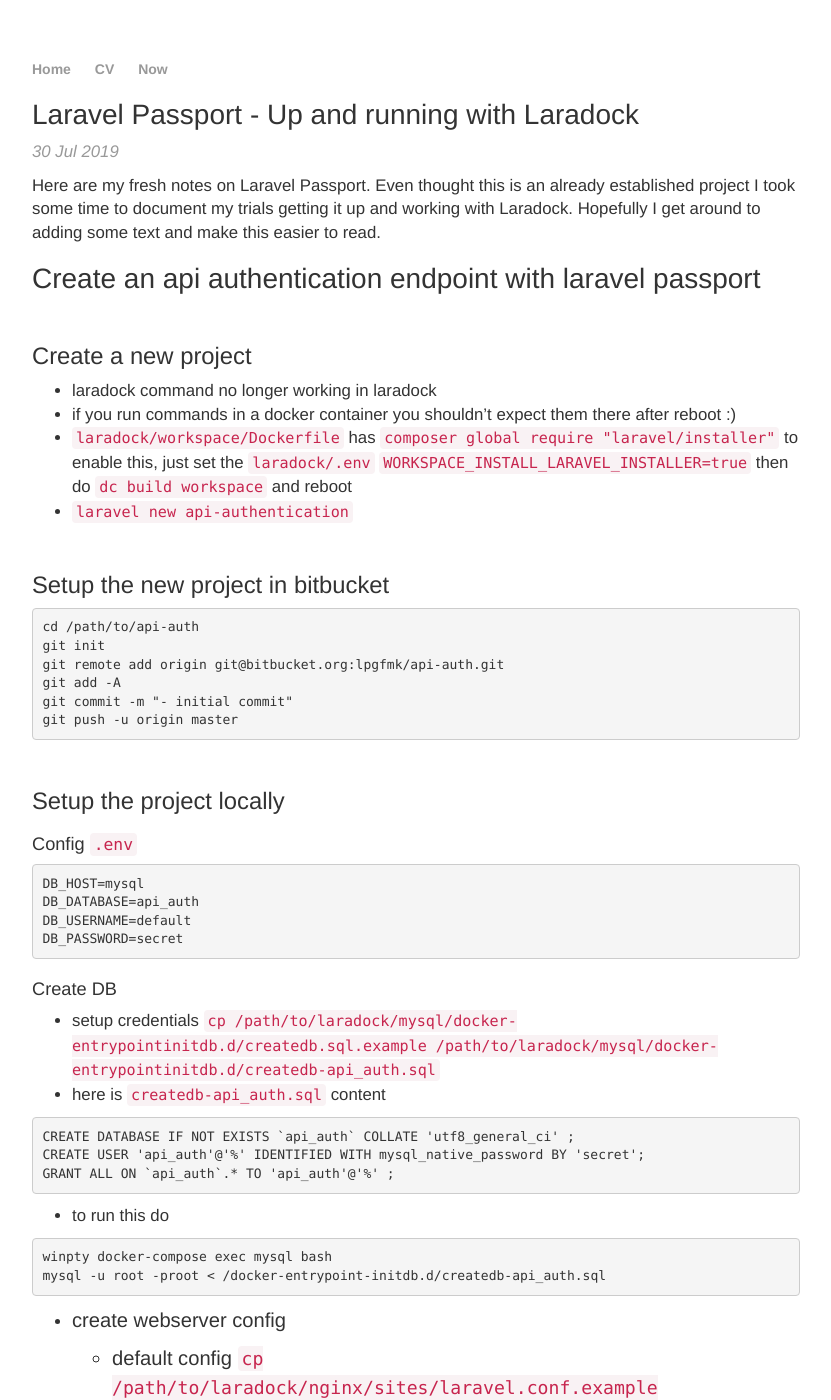
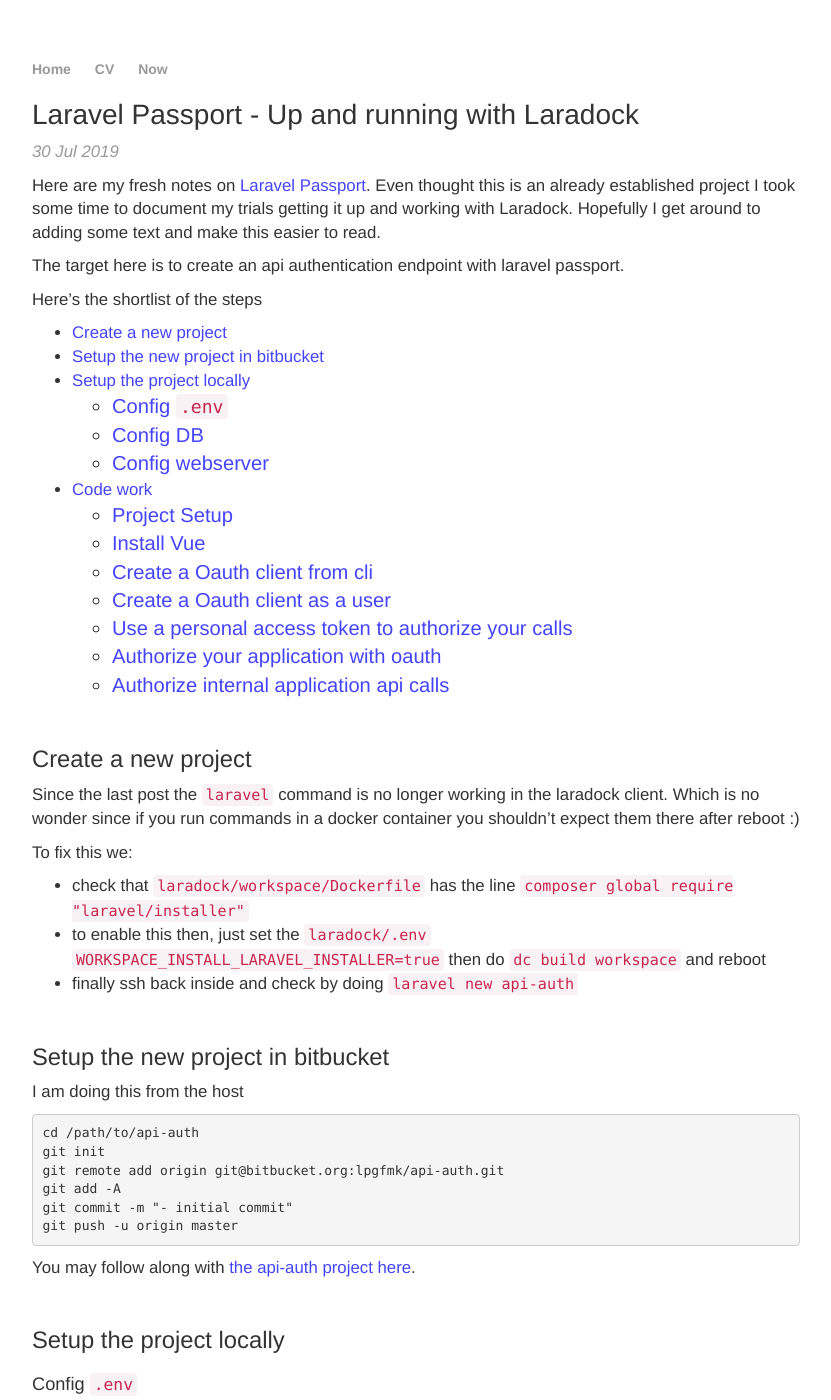
Before and after one commit to anrei0000/anrei0000.github.io, a Jekyll site: the page built from _posts/2019-07-30-api_auth.md, in a window 1280 px wide and 1400 px high. Shown: the whole window, without its empty margins (224-1055 px from the left). Built offline with Jekyll 4.4.1, drawn with Linux system fonts in a browser that asks for light colours; nearby versions of some CDN libraries; a style sheet for code colours, icons or effects is not loaded; some of the changed text lies outside the part shown.

Commit message:
- more words

````diff
--- a/_posts/2019-07-30-api_auth.md
+++ b/_posts/2019-07-30-api_auth.md
@@ -4,18 +4,40 @@
 date: 2019-07-30
 ---
 
-Here are my fresh notes on Laravel Passport. Even thought this is an already established project I took some time to document my trials getting it up and working with Laradock. Hopefully I get around to adding some text and make this easier to read.
+Here are my fresh notes on [Laravel Passport](https://laravel.com/docs/5.8/api-authentication). Even thought this is an already established project I took some time to document my trials getting it up and working with Laradock. Hopefully I get around to adding some text and make this easier to read.
 
-# Create an api authentication endpoint with laravel passport
+The target here is to create an api authentication endpoint with laravel passport.
+
+Here's the shortlist of the steps
+
+* [Create a new project](#create-a-new-project)
+* [Setup the new project in bitbucket ](#setup-the-new-project-in-bitbucket)
+* [Setup the project locally](#setup-the-project-locally)
+    * [Config `.env`](#config-env)
+    * [Config DB](#config-db)
+    * [Config webserver](#config-webserver)
+* [Code work](#code-work)
+    * [Project Setup](#project-setup)
+    * [Install Vue](#install-vue)
+    * [Create a Oauth client from cli](#create-a-oauth-client-from-cli)
+    * [Create a Oauth client as a user](#create-a-oauth-client-as-user)
+    * [Use a personal access token to authorize your calls](#use-a-personal-access-token-to-authorize-your-calls)
+    * [Authorize your application with oauth](#authorize-your-application-with-oauth)
+    * [Authorize internal application api calls](#authorize-internal-application-api-calls)
+
 
 ## Create a new project
-* laradock command no longer working in laradock
-* if you run commands in a docker container you shouldn't expect them there after reboot :)
-* `laradock/workspace/Dockerfile` has `composer global require "laravel/installer"` to enable this, just set the `laradock/.env` `WORKSPACE_INSTALL_LARAVEL_INSTALLER=true` then do `dc build workspace` and reboot
-* `laravel new api-authentication`
+Since the last post the `laravel` command is no longer working in the laradock client.
+Which is no wonder since if you run commands in a docker container you shouldn't expect them there after reboot :)
+
+To fix this we:
+* check that `laradock/workspace/Dockerfile` has the line `composer global require "laravel/installer"`
+* to enable this then, just set the `laradock/.env` `WORKSPACE_INSTALL_LARAVEL_INSTALLER=true` then do `dc build workspace` and reboot
+* finally ssh back inside and check by doing `laravel new api-auth`
 
 ## Setup the new project in bitbucket
 
+I am doing this from the host
 ```git
 cd /path/to/api-auth
 git init
@@ -24,6 +46,9 @@
 git commit -m "- initial commit"
 git push -u origin master
 ```
+
+You may follow along with [the api-auth project here](https://bitbucket.org/lpgfmk/api-auth/).
+
 ## Setup the project locally
 ### Config `.env`
 
@@ -34,43 +59,57 @@
 DB_PASSWORD=secret
 ```
 
-### Create DB
-* setup credentials `cp /path/to/laradock/mysql/docker-entrypointinitdb.d/createdb.sql.example /path/to/laradock/mysql/docker-entrypointinitdb.d/createdb-api_auth.sql`
-* here is `createdb-api_auth.sql` content
+### Config DB
+* Setup credentials
 
+Start from the default sql config by doing
+
+`cp
+laradock/mysql/docker-entrypointinitdb.d/createdb.sql.example
+laradock/mysql/docker-entrypointinitdb.d/createdb-api_auth.sql`
+
+*  Update `createdb-api_auth.sql` content with
 ```mysql
 CREATE DATABASE IF NOT EXISTS `api_auth` COLLATE 'utf8_general_ci' ;
 CREATE USER 'api_auth'@'%' IDENTIFIED WITH mysql_native_password BY 'secret';
 GRANT ALL ON `api_auth`.* TO 'api_auth'@'%' ;
 ```
-
-* to run this do
-
+* To run these changes do
 ```bash
 winpty docker-compose exec mysql bash
 mysql -u root -proot < /docker-entrypoint-initdb.d/createdb-api_auth.sql
 ```
 
-* create webserver config
+### Config webserver
+* Start from the default config by doing
+```bash
+cp laradock/nginx/sites/laravel.conf.example laradock/nginx/sites/api_auth.conf
+```
 
-    * default config `cp /path/to/laradock/nginx/sites/laravel.conf.example /path/to/laradock/nginx/sites/api_auth.conf`
-    * replace `laravel` with `api-auth`
-    * reboot nginx: `dc build nginx && dc down && fmk-lara-up`
-    * create local windows config: add `127.0.0.1 api-auth.local` to windows hosts file
+* Replace `laravel` with `api-auth` in the file
 
-* test by opening `http://api-auth.local` in browser
+* Reboot nginx: `dc build nginx && dc down && fmk-lara-up`
+
+* Create local DNS
+
+In your host's windows config add `127.0.0.1 api-auth.local`
+
+* Test by opening `http://api-auth.local` in browser
 
 ## Code work
-### Setup
+Scaffolding done, getting ready to install the project proper.
+
+
+### Project setup
 * ignore .idea and IntelliJ setup
 * setup initial db structure by doing `php artisan migrate`
-* follow tutorial @ https://laravel.com/docs/5.8/api-authentication
 * `composer require laravel/passport`
 * `php artisan migrate`
-* add the api trait to the `User.php`
+* add the api trait to the `User.php` model
 * add routes
-* user passport driver
-### Install vue part
+* update the `config/auth.php` file with the passport driver
+
+### Install vue
 * run vendor publish
 * run npm build
     * errors
@@ -83,11 +122,12 @@
     * npm install: ok
     * npm run dev: ok
 * `npm install axios`
+
 ## Create a Oauth client from cli
 `php artisan passport:client`
+
 ## Create a Oauth client as user
-* scaffold auth
-        `php artisan make:auth`
+* scaffold auth `php artisan make:auth`
 * make the view `api-auth.blade.php` and add a route for it (`api-auth`)
 
 ```blade
@@ -105,19 +145,22 @@
 
 * register a new user in the app
 * go to `/api-auth` and `Create new client`
-    * client id 5
-    * client secret cHfCmLgWXttLNiV2TNVGeH9r7slrCA9DyiFr7EBg
+(client id `5`, client secret `cHfCmLgWXttLNiV2TNVGeH9r7slrCA9DyiFr7EBg`)
+
 ## Use a personal access token to authorize your calls
 * do `php artisan passport:client --personal`
 * go to `/api-auth` and `Create new token`
 * use this token in postman to access the api
-    * attached postman dump
+
 ## Authorize your application with oauth
-* create a new application api-client `laravel new api-client`
-    * prerequisites
-        * guzzle `composer require "guzzlehttp/guzzle:~5.3"`
-        * ext-json "ext-json": "* "
-    * update `routes/web.php` with
+Create a new application api-client. I won't include the steps for this
+since they're the same as for `api-auth`.
+
+There are some extra things to check you include in this app
+* guzzle `composer require "guzzlehttp/guzzle:~5.3"`
+* ext-json `"ext-json": "*"`
+
+Then update `routes/web.php` with
 
 ```php
 Route::get('/redirect', function () {
@@ -148,15 +191,17 @@
 });
 ```
 
-* from here acccess the `http://api-client.local` app in an incognito browser
-* notice you are redirected and you need to login with the credentials from `http://api-auth.local`
-* then authorize the thing
-* ... anticlimactic error `No method can handle the form_params config key`
-    * fix this by going to `composer.json` and set `guzzlehttp/guzzle : ~6.0`
-    * then do a `composer update`
-* ... anticlimactic error #2 `cURL error 7: Failed to connect to api-auth.local port 80: Connection refused (see http://curl.haxx.se/libcurl/c/libcurl-errors.html)`
-    * find the fix here: https://github.com/laradock/laradock/issues/435#issuecomment-261746807
-    * change `docker-compose.yml` in `laradock` at the `php-fpm:` section add
+Now access the `http://api-client.local` app in an incognito browser.
+Notice you are redirected and you need to login with the credentials from `http://api-auth.local`.
+So try and authorize the thing.
+
+... anticlimactic error `No method can handle the form_params config key`
+* fix this by going to `composer.json` and set `guzzlehttp/guzzle : ~6.0`
+* then do a `composer update`
+
+... anticlimactic error #2 `cURL error 7: Failed to connect to api-auth.local port 80: Connection refused (see http://curl.haxx.se/libcurl/c/libcurl-errors.html)`
+* find the fix [here](https://github.com/laradock/laradock/issues/435#issuecomment-261746807)
+* change `docker-compose.yml` in `laradock` at the `php-fpm:` section add
 
 ```dockerfile
       extra_hosts:
@@ -179,9 +224,10 @@
 * no more error but token expired so just redo the login, click authorize, get the response which is an array like:
         {"token_type":"Bearer","expires_in":31622400,"access_token":"","refresh_token":""}
 * now you may also view your authorized applications by reloading the view
+
 ## Authorize internal application api calls
-* `npm run watch`
-    * add to the `ExampleComponent.vue`
+* First do `npm run dev`
+* Then add to the `ExampleComponent.vue`
 
 ```javascript
 import axios from 'axios'
@@ -205,5 +251,5 @@
 * reload the page and notice the call going through by magic
 
 ## More reading
-* openID
-* jwt 	https://blog.pusher.com/laravel-jwt/
+* [OpenId v OAuth](https://stackoverflow.com/questions/1087031/whats-the-difference-between-openid-and-oauth)
+* [jwt](https://blog.pusher.com/laravel-jwt/)
````
